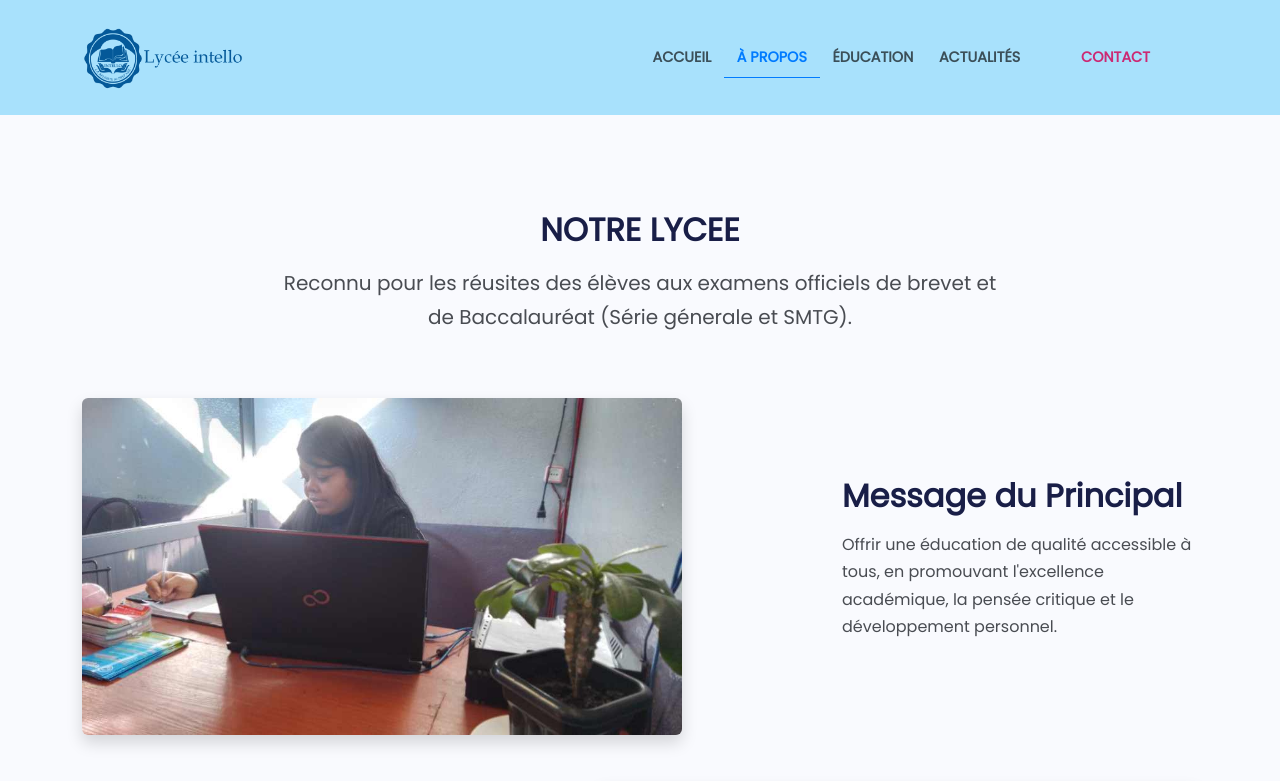
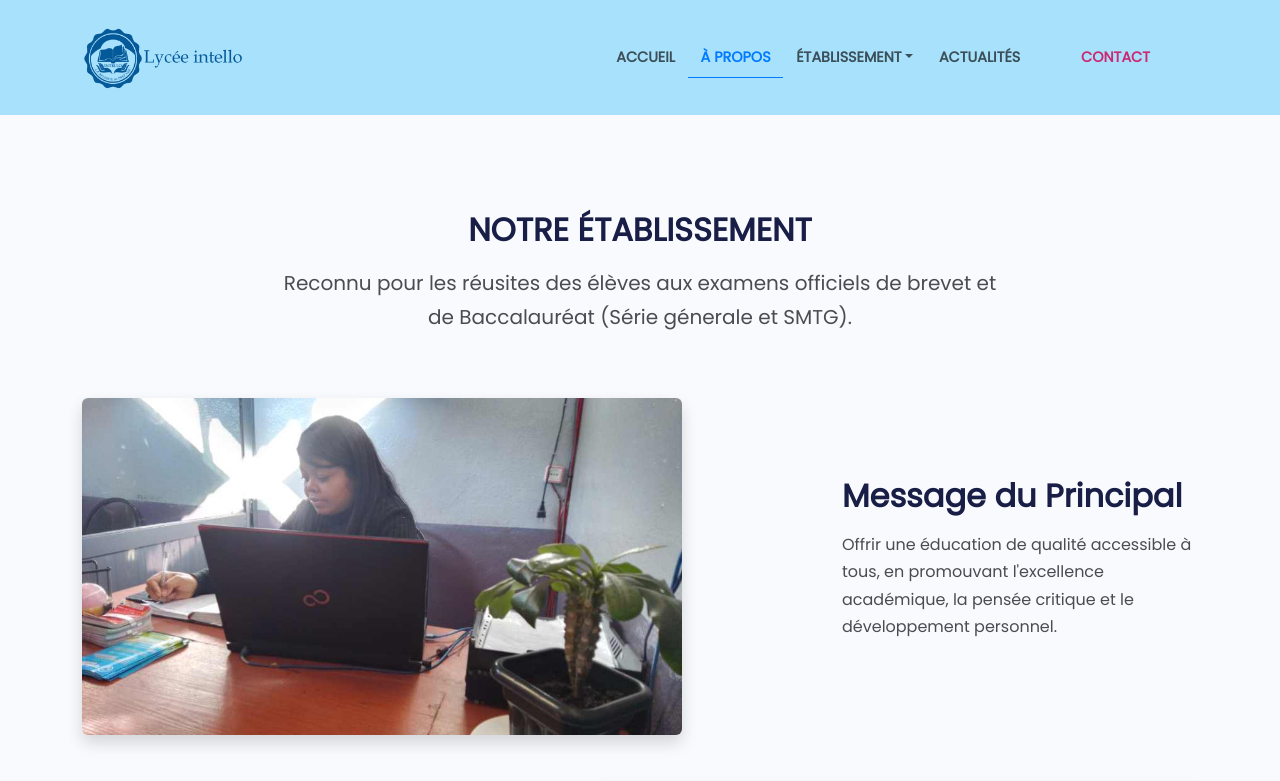
Before and after one commit to Radoniaina24/intello24, a Next.js app: page /about in a window 1280 px wide. Shown: the top 781 px of the page. Built offline with nearby package versions, Linux system fonts and the light colour scheme.

Commit message:
add dropdown menu

```diff
--- a/src/app/page.js
+++ b/src/app/page.js
@@ -3,6 +3,7 @@ import Details from '@/components/Details/Details';
 // import Details from '@/components/Details/Details';
 import Details2 from '@/components/Details/Details2';
 import Hero from '@/components/Hero/Hero';
+import Stats from '@/components/Stats/Stats';
 
 export const metadata = {
   title: 'Acceuil',
@@ -13,6 +14,7 @@ export default function Home() {
       <Hero />
       <Details2 />
       <Details />
+      <Stats />
       <Contact />
     </>
   );
--- a/src/components/About/Introduction.jsx
+++ b/src/components/About/Introduction.jsx
@@ -7,7 +7,7 @@ export default function About() {
       <div className='container'>
         <div className='row'>
           <div className='col-lg-8 offset-lg-2 text-center'>
-            <h2>NOTRE LYCEE</h2>
+            <h2>NOTRE ÉTABLISSEMENT</h2>
             <p className='fs-5'>
               Reconnu pour les réusites des élèves aux examens officiels de
               brevet et de Baccalauréat (Série génerale et SMTG).
--- /dev/null
+++ b/src/components/College/College.jsx
@@ -0,0 +1,3 @@
+export default function College() {
+  return <div className='container'>College</div>;
+}
--- /dev/null
+++ b/src/components/Lycee/Lycee.jsx
@@ -0,0 +1,3 @@
+export default function Lycee() {
+  return <div className='container'>Lycee</div>;
+}
--- a/src/components/Navbar/Navbar.jsx
+++ b/src/components/Navbar/Navbar.jsx
@@ -63,15 +63,36 @@ export default function Navbar() {
                 À propos
               </Link>
             </li>
-            <li className='nav-item'>
-              <Link
-                className={`nav-link ${
-                  pahtname === '/education' ? 'active-link' : ''
-                }`}
-                href='/education'
+            <li className='nav-item dropdown '>
+              <a
+                className='nav-link dropdown-toggle'
+                href='#'
+                role='button'
+                data-bs-toggle='dropdown'
+                aria-expanded='false'
               >
-                Éducation
-              </Link>
+                Établissement
+              </a>
+              <ul className='dropdown-menu text-lowercase'>
+                <li>
+                  <a className='dropdown-item' href='#'>
+                    Les écoles primaires
+                  </a>
+                </li>
+                <li>
+                  <a className='dropdown-item' href='#'>
+                    Le collège-lycée
+                  </a>
+                </li>
+                <li>
+                  <hr className='dropdown-divider' />
+                </li>
+                <li>
+                  <a className='dropdown-item' href='#'>
+                    Inscription
+                  </a>
+                </li>
+              </ul>
             </li>
             <li className='nav-item'>
               <a className='nav-link' href='#projects'>
```
